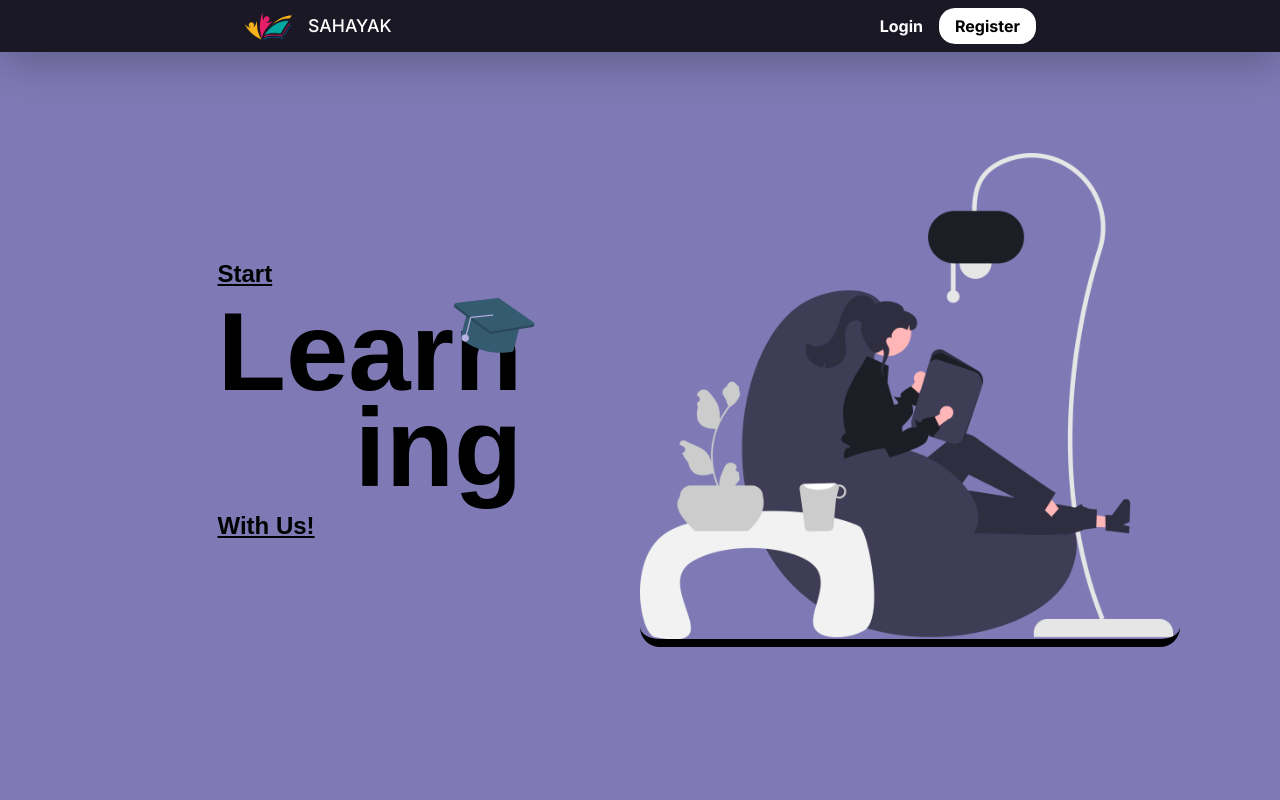
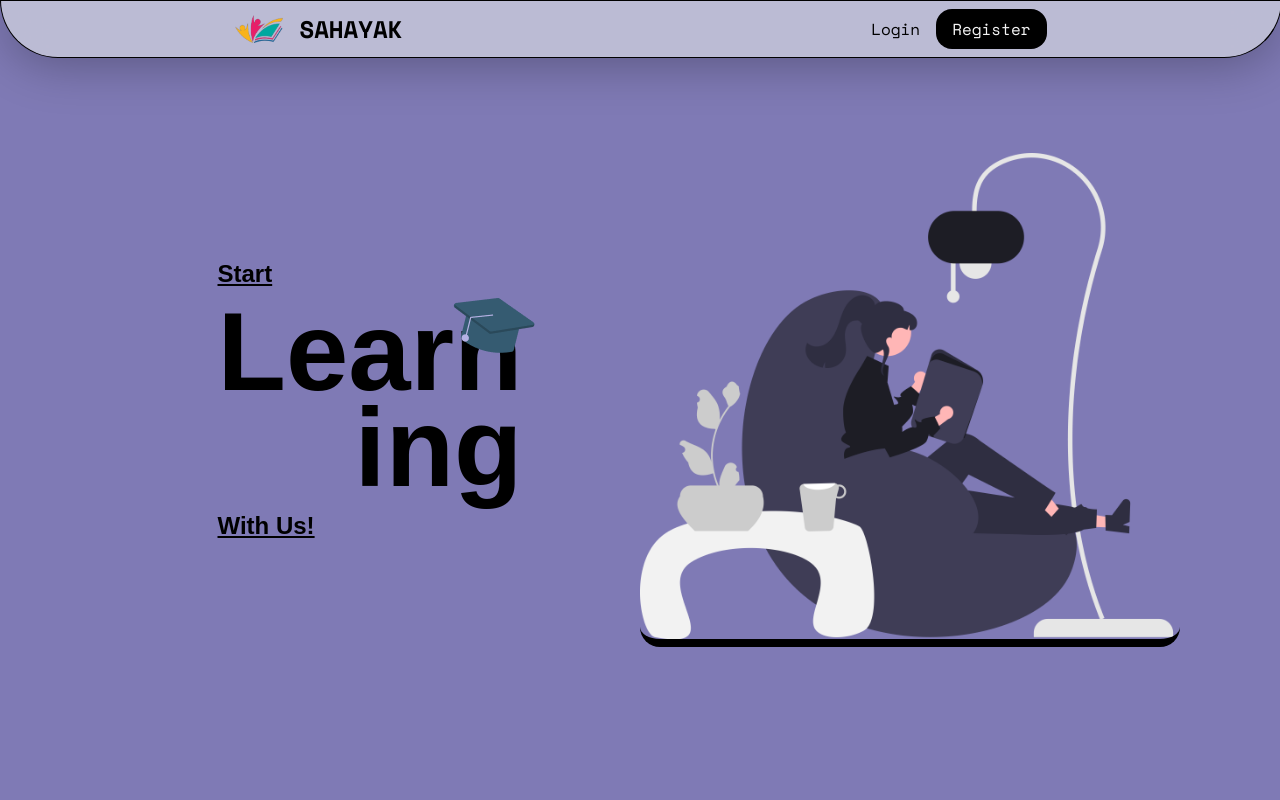
Before and after one commit to Garima3110/Sahayak-SIH2023, a website: page frontend/index.html in a window 1280 px wide. Shown: the top 800 px of the page. Drawn offline with nearby package versions, Linux system fonts and the light colour scheme; a web font is replaced by a local one.

Commit message:
modified navbar

```diff
--- a/frontend/style.css
+++ b/frontend/style.css
@@ -1,3 +1,5 @@
+@import url('https://fonts.googleapis.com/css2?family=Space+Mono:wght@400;700&display=swap');
+
 body {
     margin: 0;
     padding: 0;
@@ -55,11 +57,12 @@ strong.heading2 {
 .navbar {
     position: fixed;
     width: 100%;
-    /* border-radius: 3rem; */
+    border-radius: 0rem 0rem 6.25rem 6.25rem;
     box-shadow: 1px 5px 50px rgba(0, 0, 0, 0.3);
+    border: 1px solid #000;
     /* border: 1px solid #000; */
     padding: 0.5rem 0rem;
-    background: rgba(0, 0, 0, 0.8);
+    background: rgba(195, 194, 216, 0.90);
     backdrop-filter: blur(20px);
     display: flex;
     align-items: center;
@@ -74,10 +77,11 @@ strong.heading2 {
     cursor: pointer;
 }
 .navbar .logo p {
-    color: rgb(255, 255, 255);
-    font-family: 'inter', sans-serif;
+    color: black;
+    font-family: 'Space Mono', sans-serif;
+   font-weight: 700;
     text-transform: uppercase;
-    font-size: 1.1rem;
+    font-size: 1.5rem;
 }
 .logo-image{
     width: 3rem;
@@ -90,20 +94,22 @@ strong.heading2 {
     font-size: 1rem;
 }
 .navbar .navbar_link {
-    color: rgb(255, 255, 255);
-    font-weight: 700;
-    font-family: 'Inter', sans-serif;
+    color: black;
+    font-weight: 400;
+    font-family: 'Space Mono', sans-serif;
     transition: all 200ms ease-in-out;
 }
 .links .login:hover{
-    color:rgb(203, 198, 255);
+    color:black;
+    text-decoration: underline;
 }
 .links .register:hover{
-    background-color:rgb(203, 198, 255);
+    color:rgb(0, 0, 0);
+    background-color: white;
 }
 .links .register {
-    background: rgb(255, 255, 255);
-    color: rgb(0, 0, 0);
+    background: black;
+    color: whitesmoke;
     padding: 0.5rem 1rem;
     border-radius: 1rem;
 }
```
